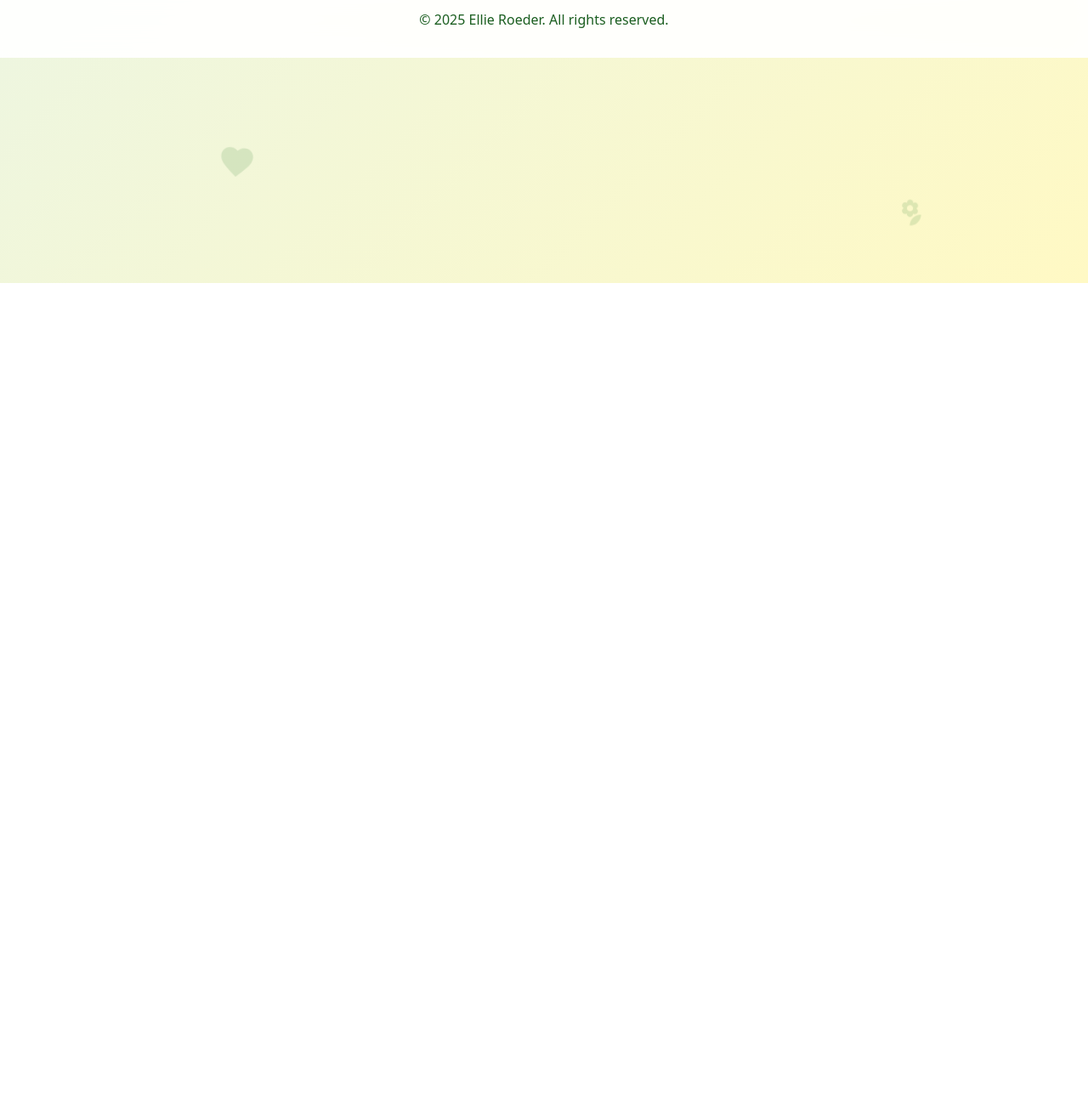
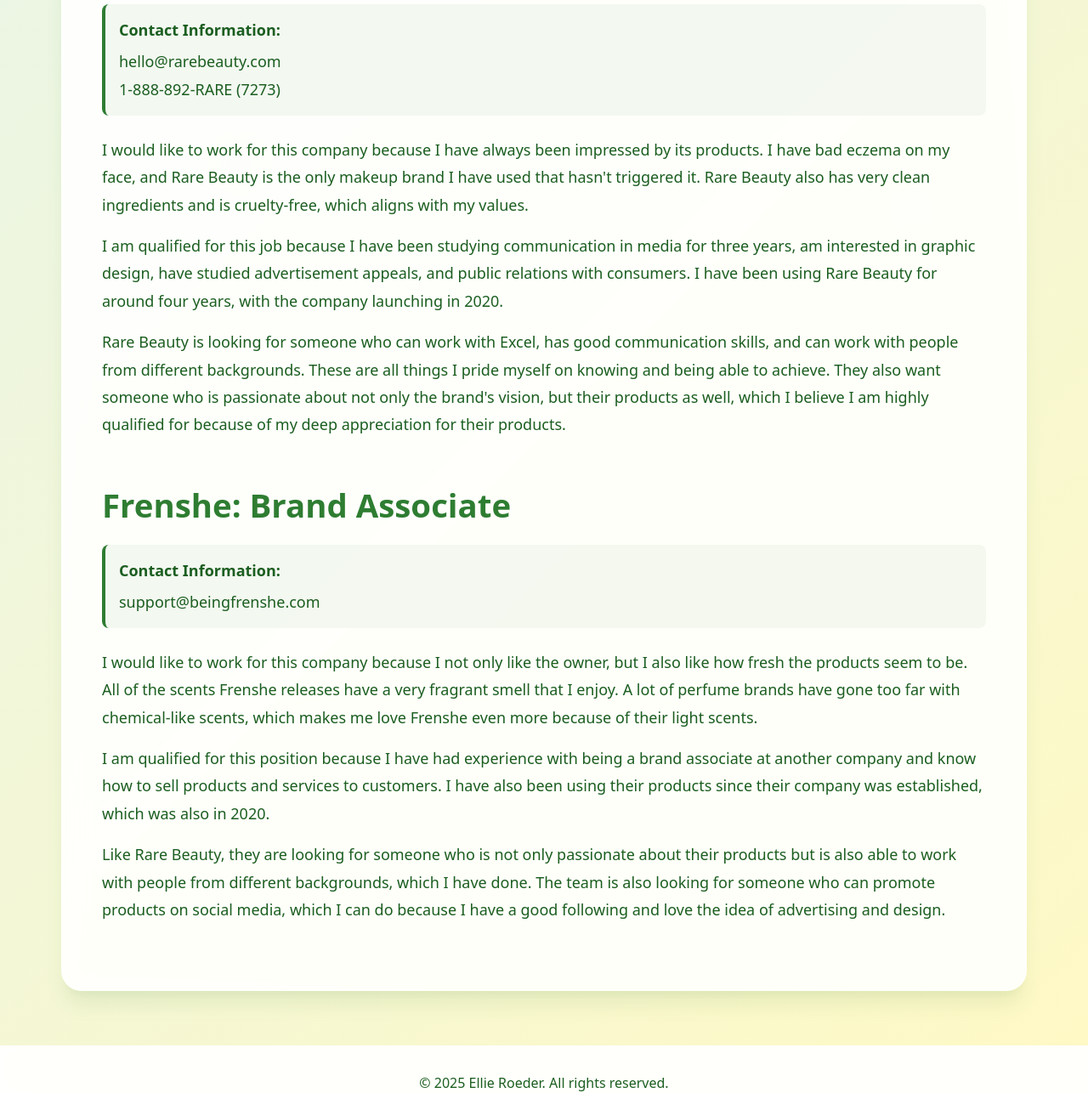
Before and after one commit to roede059-boop/roedermisproject, a plain HTML site: page career.html in a window 1280 px wide. Shown: the part 467-1753 px from the top of the page at 85% size. Before the commit the page ends 800 px from the top, so only its background shows below. Drawn offline with Linux system fonts and the light colour scheme.

Commit message:
Add files via upload
part three

```diff
--- a/career.html
+++ b/career.html
@@ -41,9 +41,32 @@
             <div class="shape shape-1"></div>
             <div class="shape shape-2"></div>
             <h1>Career Goals</h1>
-            <p class="subtitle">Who I aspire to work for and why.</p.>
+            <p class="subtitle">Who I aspire to work for and why.</p>
 
-            <!-- Add your career content here -->
+            <!-- Rare Beauty Section -->
+            <section class="career-section" style="margin-bottom: 3rem; animation: fadeUp 0.8s ease-out 0.3s forwards; opacity: 0;">
+                <h2 style="font-size: clamp(1.5rem, 3vw, 2.5rem); font-weight: 700; color: var(--primary); margin-bottom: 1rem; margin-top: 2rem;">Rare Beauty: Brand Associate or Social Media Manager</h2>
+                <div style="margin-bottom: 1.5rem; padding: 1rem; background: rgba(46, 125, 50, 0.05); border-radius: 8px; border-left: 4px solid var(--primary);">
+                    <p style="margin-bottom: 0.5rem; font-size: 1.125rem;"><strong>Contact Information:</strong></p>
+                    <p style="margin-bottom: 0.25rem; font-size: 1.125rem;">hello@rarebeauty.com</p>
+                    <p style="font-size: 1.125rem;">1-888-892-RARE (7273)</p>
+                </div>
+                <p style="margin-bottom: 1rem; line-height: 1.8; font-size: 1.125rem;">I would like to work for this company because I have always been impressed by its products. I have bad eczema on my face, and Rare Beauty is the only makeup brand I have used that hasn't triggered it. Rare Beauty also has very clean ingredients and is cruelty-free, which aligns with my values.</p>
+                <p style="margin-bottom: 1rem; line-height: 1.8; font-size: 1.125rem;">I am qualified for this job because I have been studying communication in media for three years, am interested in graphic design, have studied advertisement appeals, and public relations with consumers. I have been using Rare Beauty for around four years, with the company launching in 2020.</p>
+                <p style="margin-bottom: 1rem; line-height: 1.8; font-size: 1.125rem;">Rare Beauty is looking for someone who can work with Excel, has good communication skills, and can work with people from different backgrounds. These are all things I pride myself on knowing and being able to achieve. They also want someone who is passionate about not only the brand's vision, but their products as well, which I believe I am highly qualified for because of my deep appreciation for their products.</p>
+            </section>
+
+            <!-- Frenshe Section -->
+            <section class="career-section" style="margin-bottom: 2rem; animation: fadeUp 0.8s ease-out 0.5s forwards; opacity: 0;">
+                <h2 style="font-size: clamp(1.5rem, 3vw, 2.5rem); font-weight: 700; color: var(--primary); margin-bottom: 1rem; margin-top: 2rem;">Frenshe: Brand Associate</h2>
+                <div style="margin-bottom: 1.5rem; padding: 1rem; background: rgba(46, 125, 50, 0.05); border-radius: 8px; border-left: 4px solid var(--primary);">
+                    <p style="margin-bottom: 0.5rem; font-size: 1.125rem;"><strong>Contact Information:</strong></p>
+                    <p style="font-size: 1.125rem;">support@beingfrenshe.com</p>
+                </div>
+                <p style="margin-bottom: 1rem; line-height: 1.8; font-size: 1.125rem;">I would like to work for this company because I not only like the owner, but I also like how fresh the products seem to be. All of the scents Frenshe releases have a very fragrant smell that I enjoy. A lot of perfume brands have gone too far with chemical-like scents, which makes me love Frenshe even more because of their light scents.</p>
+                <p style="margin-bottom: 1rem; line-height: 1.8; font-size: 1.125rem;">I am qualified for this position because I have had experience with being a brand associate at another company and know how to sell products and services to customers. I have also been using their products since their company was established, which was also in 2020.</p>
+                <p style="margin-bottom: 1rem; line-height: 1.8; font-size: 1.125rem;">Like Rare Beauty, they are looking for someone who is not only passionate about their products but is also able to work with people from different backgrounds, which I have done. The team is also looking for someone who can promote products on social media, which I can do because I have a good following and love the idea of advertising and design.</p>
+            </section>
 
         </div>
     </main>
```
Also changed, not shown: 1 other file.
